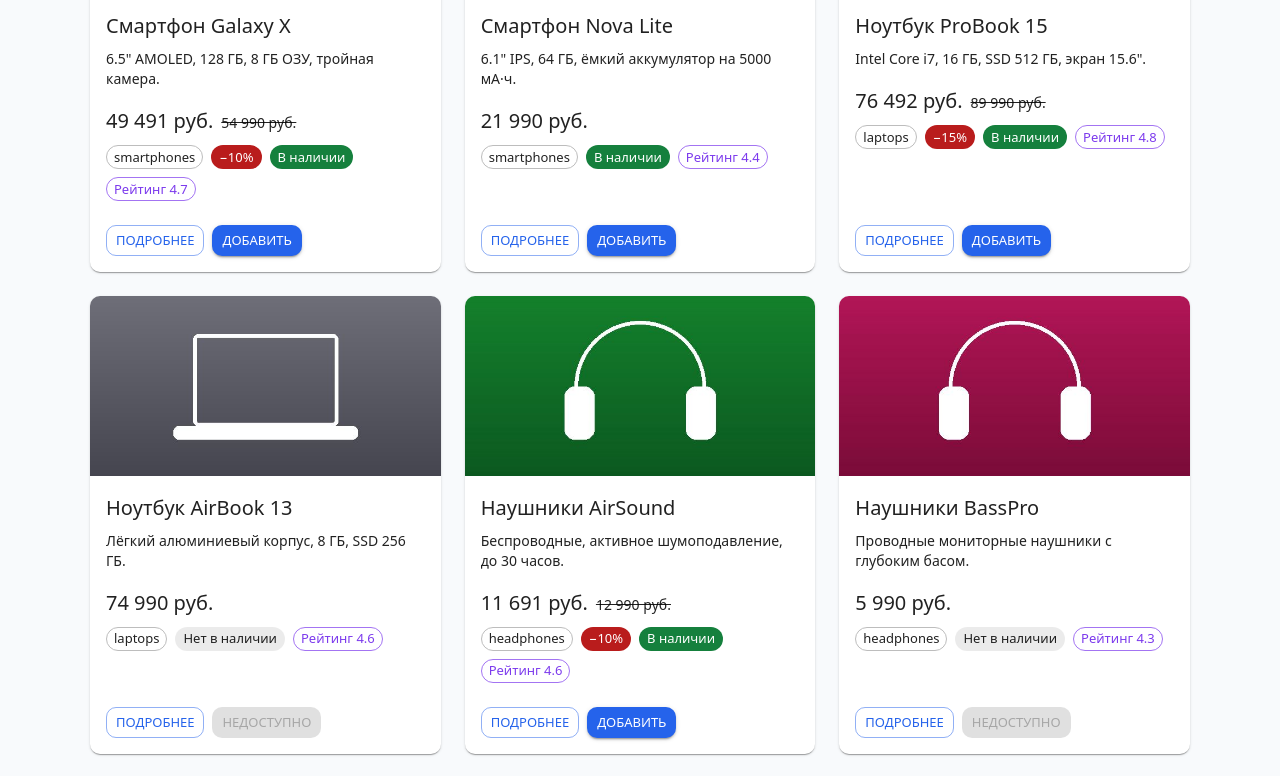
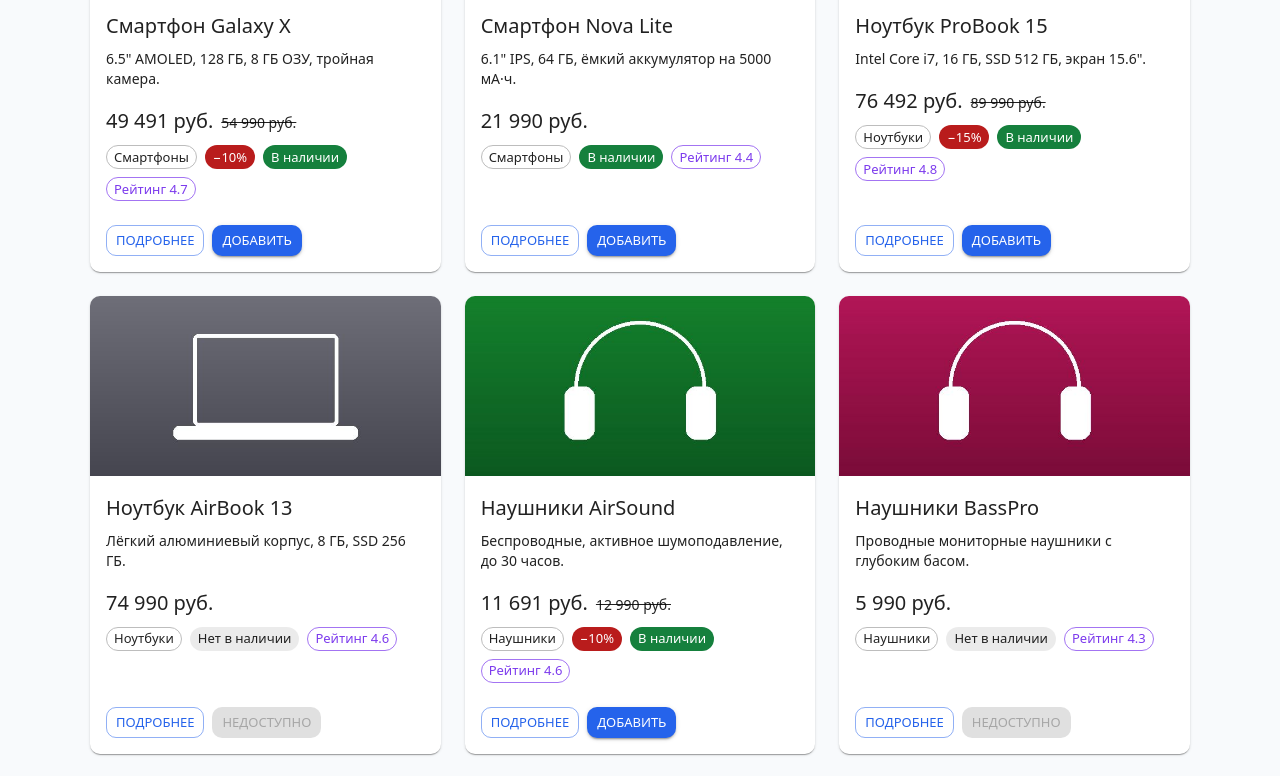
Before and after one commit to f1shi/kr5-react-shop, a React (Vite) app: page /catalog in a window 1280 px wide. Shown: the part 560-1336 px from the top of the page. Built offline with nearby package versions, Linux system fonts and the light colour scheme.

Commit message:
feat: show category names in Russian

```diff
--- a/src/components/CatalogControls.jsx
+++ b/src/components/CatalogControls.jsx
@@ -1,4 +1,5 @@
 import { Box, FormControl, InputLabel, MenuItem, Select, TextField } from '@mui/material';
+import { CATEGORIES } from '../utils/categories';
 
 function CatalogControls({
   searchQuery,
@@ -42,10 +43,11 @@ function CatalogControls({
           onChange={(event) => onCategoryChange(event.target.value)}
         >
           <MenuItem value="all">Все категории</MenuItem>
-          <MenuItem value="smartphones">Смартфоны</MenuItem>
-          <MenuItem value="laptops">Ноутбуки</MenuItem>
-          <MenuItem value="headphones">Наушники</MenuItem>
-          <MenuItem value="accessories">Аксессуары</MenuItem>
+          {CATEGORIES.map((category) => (
+            <MenuItem key={category.value} value={category.value}>
+              {category.label}
+            </MenuItem>
+          ))}
         </Select>
       </FormControl>
 
--- a/src/components/ProductCard.jsx
+++ b/src/components/ProductCard.jsx
@@ -10,6 +10,7 @@ import {
   Typography
 } from '@mui/material';
 import { Link } from 'react-router-dom';
+import { getCategoryLabel } from '../utils/categories';
 import ProductPrice from './ProductPrice';
 
 function ProductCard({ product, onAddToCart }) {
@@ -35,7 +36,7 @@ function ProductCard({ product, onAddToCart }) {
           <ProductPrice product={product} />
         </Box>
         <Stack direction="row" spacing={1} useFlexGap sx={{ flexWrap: 'wrap' }}>
-          <Chip label={product.category} size="small" variant="outlined" />
+          <Chip label={getCategoryLabel(product.category)} size="small" variant="outlined" />
           {product.discountPercent > 0 && (
             <Chip label={`−${product.discountPercent}%`} color="error" size="small" />
           )}
--- a/src/pages/ProductPage.jsx
+++ b/src/pages/ProductPage.jsx
@@ -15,6 +15,7 @@ import {
 import { Link, useParams } from 'react-router-dom';
 import { getProductById } from '../api/productsApi';
 import ProductPrice from '../components/ProductPrice';
+import { getCategoryLabel } from '../utils/categories';
 import { useCart } from '../hooks/useCart';
 
 function ProductPage() {
@@ -128,7 +129,7 @@ function ProductPage() {
               {product.description}
             </Typography>
             <Stack direction="row" spacing={1} useFlexGap sx={{ flexWrap: 'wrap', mb: 2 }}>
-              <Chip label={product.category} variant="outlined" />
+              <Chip label={getCategoryLabel(product.category)} variant="outlined" />
               {product.discountPercent > 0 && (
                 <Chip label={`Скидка ${product.discountPercent}%`} color="error" />
               )}
--- /dev/null
+++ b/src/utils/categories.js
@@ -0,0 +1,11 @@
+export const CATEGORIES = [
+  { value: 'smartphones', label: 'Смартфоны' },
+  { value: 'laptops', label: 'Ноутбуки' },
+  { value: 'headphones', label: 'Наушники' },
+  { value: 'accessories', label: 'Аксессуары' }
+];
+
+export function getCategoryLabel(value) {
+  const category = CATEGORIES.find((item) => item.value === value);
+  return category ? category.label : value;
+}
```
